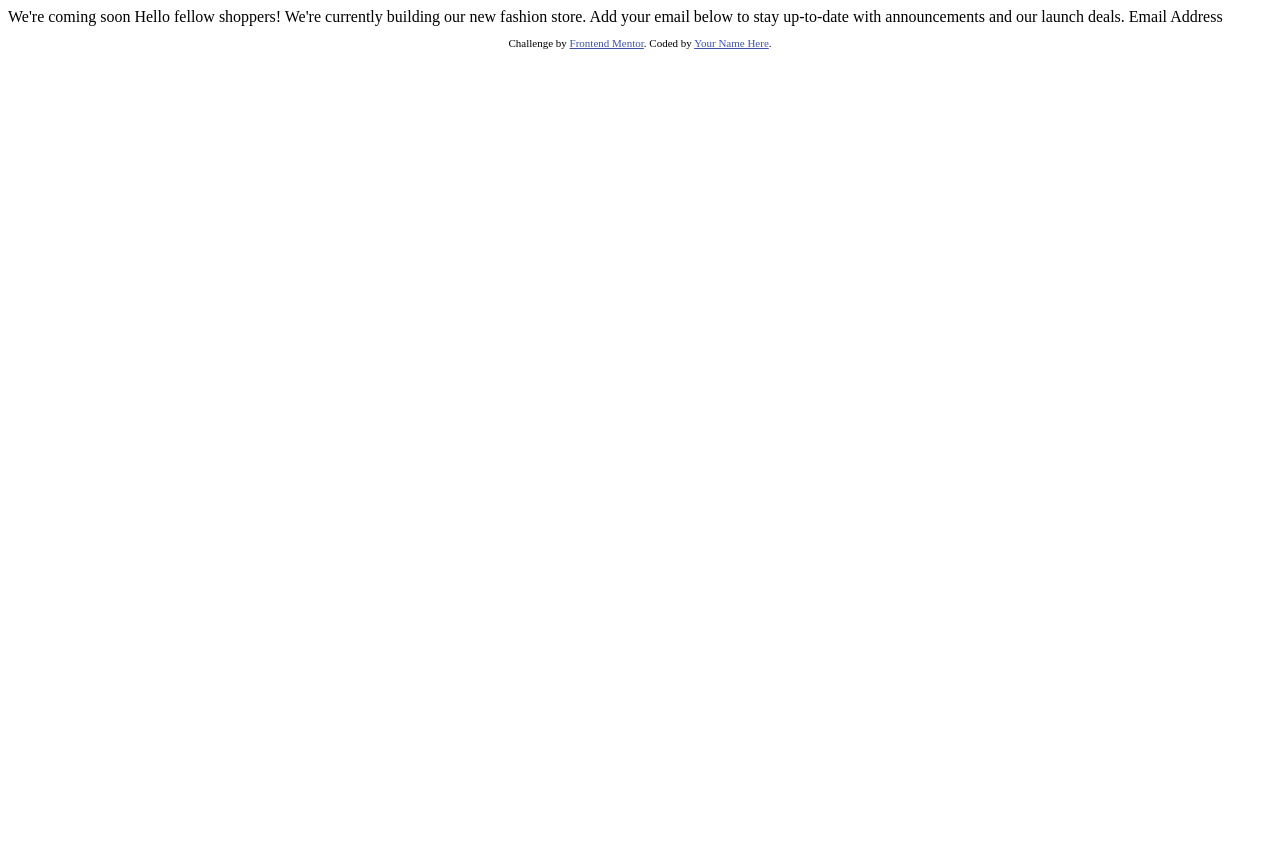
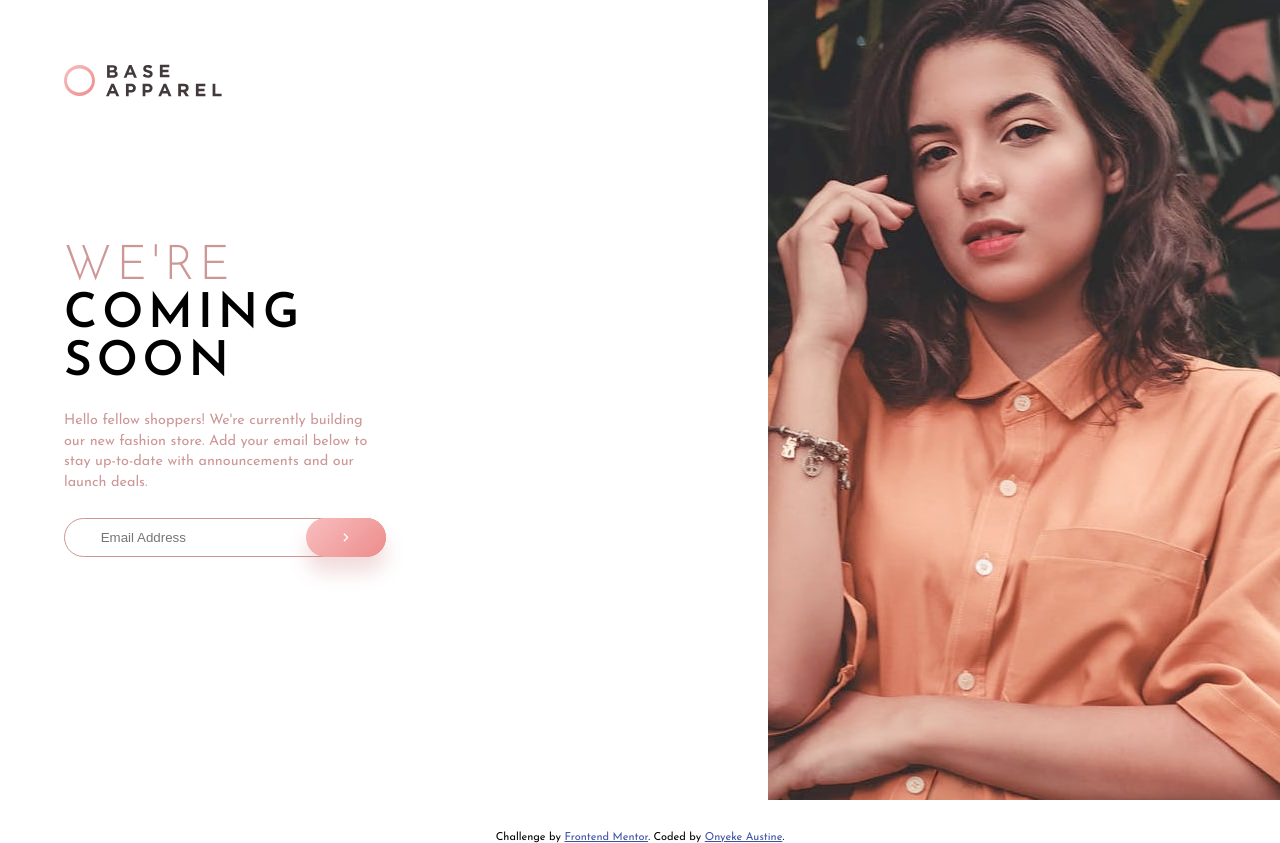
Before and after one commit to OsteenJr/Base-apparel-coming-soon-page, a plain HTML site: page index.html in a window 1280 px wide. Before the commit the page ends 800 px from the top, so only its background shows below. Drawn offline with nearby package versions, Linux system fonts and the light colour scheme.

Commit message:
Second Commit

```diff
--- a/index.html
+++ b/index.html
@@ -3,31 +3,53 @@
 <head>
   <meta charset="UTF-8">
   <meta name="viewport" content="width=device-width, initial-scale=1.0"> <!-- displays site properly based on user's device -->
+  <script src="https://unpkg.com/scrollreveal"></script>
+
 
   <link rel="icon" type="image/png" sizes="32x32" href="./images/favicon-32x32.png">
 
+  <!-- External Stylesheet -->
+  <link rel="stylesheet" href="style.css">
+  <!--=============== REMIXICONS ===============-->
+  <link rel="stylesheet" href="https://cdnjs.cloudflare.com/ajax/libs/remixicon/4.2.0/remixicon.css" referrerpolicy="no-referrer"/>
+
+
   <title>Frontend Mentor | Base Apparel coming soon page</title>
 
-  <!-- Feel free to remove these styles or customise in your own stylesheet 👍 -->
-  <style>
-    .attribution { font-size: 11px; text-align: center; }
-    .attribution a { color: hsl(228, 45%, 44%); }
-  </style>
 </head>
 <body>
+  <div class="container">
+    <div class="logo">
+      <img src="images/logo.svg" alt="">
+    </div>
+    <div class="container-text">
+      <h1 class="title"><span>WE'RE</span> <br>COMING <br>SOON</h1>
+      <p class="desc">Hello fellow shoppers! We're currently building our new fashion store.
+        Add your email below to stay up-to-date with announcements and our launch deals.
+      </p>
+      <form class="input-container">
+        <input type="email" class="input" placeholder=" Email Address" required>
+        <a href="#" class="input-submit"><i class="ri-arrow-right-s-line"></i></a>
+      </form>
+    </div>
+    <div class="container-image">
+    </div>
 
-  We're coming soon
+  </div>
 
-  Hello fellow shoppers! We're currently building our new fashion store.
-  Add your email below to stay up-to-date with announcements and our launch deals.
 
-  Email Address
+
+
+
+
 
   <footer>
     <p class="attribution">
       Challenge by <a href="https://www.frontendmentor.io?ref=challenge" target="_blank">Frontend Mentor</a>.
-      Coded by <a href="#">Your Name Here</a>.
+      Coded by <a href="#">Onyeke Austine</a>.
     </p>
   </footer>
+
+  <script src="script.js"></script>
 </body>
 </html>
--- /dev/null
+++ b/script.js
@@ -0,0 +1,21 @@
+ScrollReveal().reveal(".logo", {
+    origin: "bottom",
+    distance: "20px",
+    opacity: 0,
+    delay: 100,
+});
+
+ScrollReveal().reveal(".container-text", {
+    origin: "bottom",
+    distance: "30px",
+    opacity: 0,
+    duration: 1000,
+    delay: 200,
+});
+ScrollReveal().reveal(".container-image", {
+    origin: "right",
+    distance: "40px",
+    opacity: 0,
+    duration: 1000,
+    delay: 200,
+});
--- /dev/null
+++ b/style.css
@@ -0,0 +1,159 @@
+@import url('https://fonts.googleapis.com/css2?family=Josefin+Sans:wght@300;400;600&display=swap');
+
+:root {
+  /* Colors */
+  --color-desaturated-red: hsl(0, 36%, 70%);
+  --color-soft-red: hsl(0, 93%, 68%);
+  --color-dark-grayish-red: hsl(0, 6%, 24%);
+
+  /* Gradients */
+  --gradient-1: linear-gradient(135deg, hsl(0, 0%, 100%), hsl(0, 100%, 98%));
+  --gradient-2: linear-gradient(135deg, hsl(0, 80%, 86%), hsl(0, 74%, 74%));
+
+  /* Typography */
+  --font-size-base: 16px;
+  --font-family-primary: 'Josefin Sans', sans-serif;
+}
+
+* {
+    padding: 0;
+    margin: 0;
+    box-sizing: border-box;
+}
+
+
+/* Base styles */
+body {
+  font-family: var(--font-family-primary);
+  font-size: var(--font-size-base);
+}
+
+.container {
+    width: 100%;
+    max-width: 1440px;
+    height: 800px;
+    margin: 0 auto;
+    background-color: var(--gradient-1);
+    display: grid;
+    grid-template-columns: 60% 40%;
+    grid-template-rows: auto auto;
+    margin-bottom: 2rem;
+}
+.logo {
+    grid-column:  1 / 2;
+    grid-row: 1 / 2;
+    padding: 4rem;
+}
+.container-text {
+    grid-column: 1 / 2;
+    grid-row: 1 / -1;
+    padding: 0 4rem;
+    align-self: center;
+    max-width: 450px;
+    text-align: left;
+}
+.container-image {
+    grid-column: 2 / -1;
+    grid-row: 1 / -1;
+    width: 100%;
+    height: auto;
+    background-image: url('images/hero-desktop.jpg');
+    background-position: center;
+}
+.title {
+   letter-spacing: .3rem;
+   font-size: 3rem;
+   margin-bottom: 1.5rem;
+}
+.title span {
+    color: var(--color-desaturated-red);
+    font-weight: 300;
+}
+.desc {
+    color: var(--color-desaturated-red);
+    font-size: .9rem;
+    line-height: 1.3rem;
+    margin-bottom: 1.5rem;
+}
+.input-container {
+    position: relative;
+    width: 100%;
+    max-width: 400px;
+}
+.input {
+    width: 100%;
+    padding: .7rem 2rem;
+    border: 1px solid  var(--color-desaturated-red);
+    border-radius: 100px;
+    background: transparent;
+    outline: none;
+    transition: border 0.3s ease;
+}
+.input:focus {
+    border: 1px solid var(--color-dark-grayish-red);
+}
+.input-submit {
+    position: absolute;
+    right: 0;
+    top: 0;
+    height: 100%;
+    padding: 0 2rem;
+    background: var(--gradient-2);
+    border-radius: 100px;
+    display: flex;
+    align-items: center;
+    justify-content: center;
+    box-shadow: 0 15px 20px rgba(198, 110, 110, 0.247);
+    text-decoration: none;
+    transition: transform 0.5s ease;
+}
+.input-submit:hover {
+    transform: translateX(.5rem);
+}
+.input-submit i {
+    color: white;
+    font-size: 1rem;
+}
+.attribution { font-size: 11px; text-align: center; }
+.attribution a { color: hsl(228, 45%, 44%); }
+/* Responsive breakpoints */
+/* For large devices */
+
+@media screen and (max-width: 1220px) {
+
+}
+/* For medium devices */
+@media screen and (max-width: 800px) {
+    /* .container {
+        grid-template-columns: 50% 50%;
+    } */
+}
+
+@media screen and (max-width: 600px) {
+    .container {
+        grid-template-columns: 1fr;
+        grid-template-rows: auto auto;
+    }
+
+    .container-image {
+         width: 100%;
+         height: 300px;
+         grid-column: 1 / -1;
+         grid-row: 2 / 3;
+         background-image: url('images/hero-mobile.jpg');
+         margin-bottom: 1rem;
+    }
+    .container-text {
+        grid-column: 1 / -1;
+        grid-row: 3 / -1;
+        padding: 2rem;
+        margin: 0 auto;
+        text-align: center;
+    }
+}
+/* For small devices */
+@media screen and (max-width: 450px) {
+    .
+}
+@media screen and (max-width: 320px) {
+}
```
